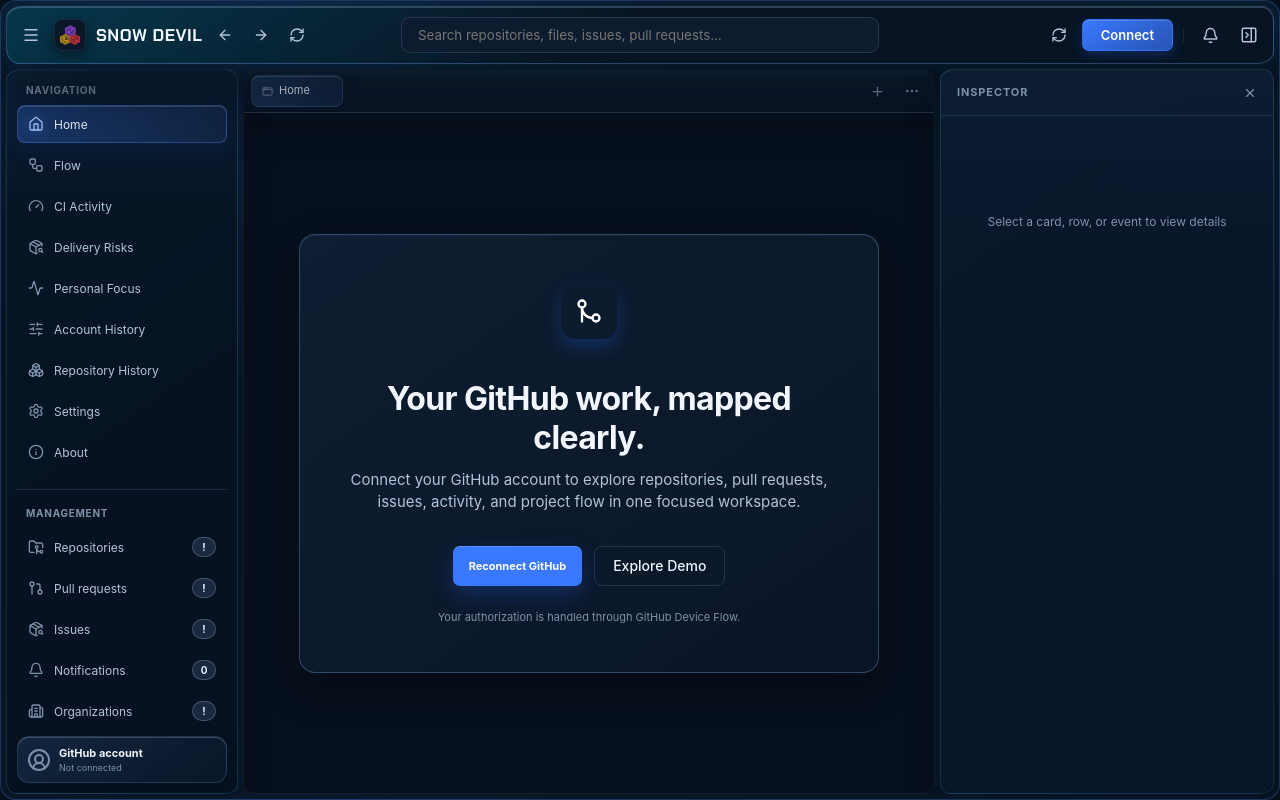
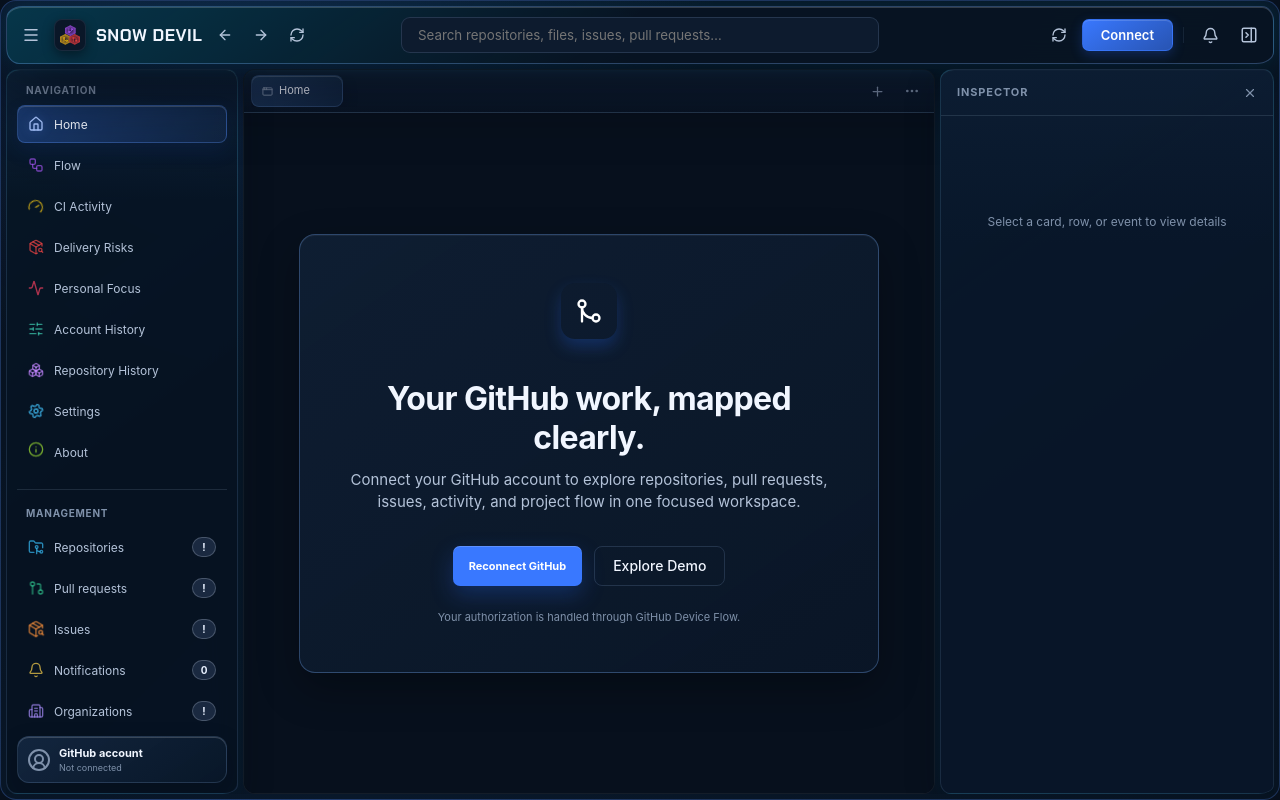
Before and after one commit to danyalahmed1995/Snow-Devil, a React (Vite) app: page / in a window 1280 px wide. Built offline with nearby package versions, Linux system fonts and the light colour scheme.

Commit message:
icon interaction

```diff
--- a/src/components/navigator/Navigator.css
+++ b/src/components/navigator/Navigator.css
@@ -8,11 +8,55 @@
 .navigator-group h4{margin:0 9px 9px;font-size:10px;letter-spacing:.075em}
 .nav-list li{margin:3px 0}
 .nav-item{min-height:38px;padding:0 10px;border-radius:var(--radius-standard);font-size:12px}
-.nav-item__label{gap:10px}.nav-item__label svg{width:16px;height:16px}
+.nav-item__label{gap:10px}
+.nav-item__label svg{
+  width:16px;
+  height:16px;
+  transition: transform 0.3s cubic-bezier(0.175, 0.885, 0.32, 1.275), color 0.2s;
+}
 .nav-item:hover{background:linear-gradient(90deg,rgba(79,134,241,.1),rgba(79,134,241,.035))}
+.nav-item:hover .nav-item__label svg {
+  transform: scale(1.2);
+  color: var(--text-primary);
+}
+.nav-item:active .nav-item__label svg {
+  transform: scale(0.95);
+}
 .nav-item.active{border-color:rgba(95,149,255,.32);background:linear-gradient(105deg,rgba(54,113,229,.34),rgba(48,91,171,.17));box-shadow:var(--inner-highlight),0 8px 20px rgba(18,67,163,.14)}
 .nav-item.active svg{color:#a8c5ff;filter:drop-shadow(0 0 5px rgba(83,142,255,.35))}
 .navigator .badge{min-width:24px;padding:3px 7px;font-size:10px}
 .navigator-account{margin:10px;padding:9px;border-radius:var(--radius-card);background:linear-gradient(145deg,rgba(28,52,84,.58),rgba(10,25,43,.74));box-shadow:var(--inner-highlight),0 10px 25px rgba(0,7,20,.22)}
 .navigator-account__identity img{width:34px;height:34px;border:1px solid var(--border-strong)}
 .navigator-account strong{font-size:11px}.navigator-account small{font-size:9px}.navigator-account__identity i{width:8px;height:8px;box-shadow:0 0 0 2px var(--surface-sidebar),0 0 8px rgba(75,209,111,.35)}
+
+/* Idle Animations & Colors */
+.nav-item:not(.active):not(:hover) .icon-home { animation: idle-float 4s ease-in-out infinite; color: rgba(96, 165, 250, 0.7); }
+.nav-item:not(.active):not(:hover) .icon-flow { animation: idle-pulse 3s infinite; color: rgba(168, 85, 247, 0.7); }
+.nav-item:not(.active):not(:hover) .icon-gauge { animation: idle-twitch 6s infinite; color: rgba(250, 204, 21, 0.7); }
+.nav-item:not(.active):not(:hover) .icon-activity { animation: idle-heartbeat 3s infinite; color: rgba(244, 63, 94, 0.7); }
+.nav-item:not(.active):not(:hover) .icon-bell { animation: idle-ring 8s infinite; color: rgba(252, 211, 77, 0.7); }
+.nav-item:not(.active):not(:hover) .icon-sliders { animation: idle-slide-color 6s cubic-bezier(0.4, 0, 0.2, 1) infinite; }
+.nav-item:not(.active):not(:hover) .icon-settings { animation: idle-spin-color 10s linear infinite; }
+.nav-item:not(.active):not(:hover) .icon-info { animation: idle-bounce 4s ease-in-out infinite; color: rgba(163, 230, 53, 0.7); }
+.nav-item:not(.active):not(:hover) .icon-pr { animation: idle-slide-right 5s infinite; color: rgba(52, 211, 153, 0.7); }
+.nav-item:not(.active):not(:hover) .icon-folder { animation: idle-wobble 6s infinite; color: rgba(56, 189, 248, 0.7); }
+.nav-item:not(.active):not(:hover) .icon-boxes { animation: idle-tilt 5s infinite; color: rgba(192, 132, 252, 0.7); }
+.nav-item:not(.active):not(:hover) .icon-issues { animation: idle-scale-pulse 4s infinite; color: rgba(251, 146, 60, 0.7); }
+.nav-item:not(.active):not(:hover) .icon-building { animation: idle-float 5s ease-in-out infinite; color: rgba(167, 139, 250, 0.7); }
+.nav-item:not(.active):not(:hover) .icon-package { animation: idle-shake 4s infinite; color: rgba(239, 68, 68, 0.7); }
+.nav-item:not(.active):not(:hover) .icon-chart { color: rgba(16, 185, 129, 0.7); }
+.nav-item:not(.active):not(:hover) .icon-user { color: rgba(148, 163, 184, 0.7); }
+
+@keyframes idle-float { 0%, 100% { transform: translateY(0); } 50% { transform: translateY(-2px); } }
+@keyframes idle-pulse { 0%, 100% { opacity: 1; } 50% { opacity: 0.6; } }
+@keyframes idle-twitch { 0%, 90%, 100% { transform: rotate(0deg); } 92% { transform: rotate(15deg); } 95% { transform: rotate(-5deg); } 98% { transform: rotate(5deg); } }
+@keyframes idle-heartbeat { 0%, 20%, 40%, 100% { transform: scale(1); } 10% { transform: scale(1.15); } 30% { transform: scale(1.1); } }
+@keyframes idle-ring { 0%, 90%, 100% { transform: rotate(0deg); } 92% { transform: rotate(15deg); } 94% { transform: rotate(-10deg); } 96% { transform: rotate(5deg); } 98% { transform: rotate(-5deg); } }
+@keyframes idle-spin-color { 0% { transform: rotate(0deg); color: rgba(148, 163, 184, 0.7); } 50% { color: rgba(56, 189, 248, 0.9); } 100% { transform: rotate(360deg); color: rgba(148, 163, 184, 0.7); } }
+@keyframes idle-slide-color { 0%, 100% { transform: translateX(0); color: rgba(45, 212, 191, 0.7); } 25% { transform: translateX(2px); color: rgba(56, 189, 248, 0.7); } 75% { transform: translateX(-2px); color: rgba(251, 146, 60, 0.7); } }
+@keyframes idle-shake { 0%, 90%, 100% { transform: translateX(0); } 92% { transform: translateX(-2px); } 94% { transform: translateX(2px); } 96% { transform: translateX(-2px); } 98% { transform: translateX(2px); } }
+@keyframes idle-bounce { 0%, 100% { transform: translateY(0); } 50% { transform: translateY(-3px); } }
+@keyframes idle-slide-right { 0%, 100% { transform: translateX(0); } 50% { transform: translateX(2px); } }
+@keyframes idle-wobble { 0%, 100% { transform: rotate(0deg); } 25% { transform: rotate(-4deg); } 75% { transform: rotate(4deg); } }
+@keyframes idle-tilt { 0%, 100% { transform: rotate(0deg); } 50% { transform: rotate(6deg); } }
+@keyframes idle-scale-pulse { 0%, 100% { transform: scale(1); } 50% { transform: scale(1.1); } }
--- a/src/components/navigator/Navigator.tsx
+++ b/src/components/navigator/Navigator.tsx
@@ -87,13 +87,13 @@
   };
 
   const icons: Record<string, React.ReactNode> = {
-    'native:home': <Home size={15} />, 'native:flow': <Workflow size={15} />, 'native:ci-health': <Gauge size={15} />,
-    'native:inventory': <PackageSearch size={15} />, 'native:flow-analytics': <ChartNoAxesCombined size={15} />,
-    'native:personal-focus': <Activity size={15} />, 'native:account-simulator': <SlidersHorizontal size={15} />,
-    'native:repository-simulator': <Boxes size={15} />, 'native:settings': <Settings size={15} />,
-    'github:profile': <CircleUserRound size={15} />, 'github:repositories': <FolderGit2 size={15} />,
-    'github:pull-requests': <GitPullRequest size={15} />, 'github:issues': <PackageSearch size={15} />,
-    'native:notifications': <Bell size={15} />, 'native:organizations': <Building2 size={15} />,
+    'native:home': <Home size={15} className="icon-home" />, 'native:flow': <Workflow size={15} className="icon-flow" />, 'native:ci-health': <Gauge size={15} className="icon-gauge" />,
+    'native:inventory': <PackageSearch size={15} className="icon-package" />, 'native:flow-analytics': <ChartNoAxesCombined size={15} className="icon-chart" />,
+    'native:personal-focus': <Activity size={15} className="icon-activity" />, 'native:account-simulator': <SlidersHorizontal size={15} className="icon-sliders" />,
+    'native:repository-simulator': <Boxes size={15} className="icon-boxes" />, 'native:settings': <Settings size={15} className="icon-settings" />,
+    'github:profile': <CircleUserRound size={15} className="icon-user" />, 'github:repositories': <FolderGit2 size={15} className="icon-folder" />,
+    'github:pull-requests': <GitPullRequest size={15} className="icon-pr" />, 'github:issues': <PackageSearch size={15} className="icon-issues" />,
+    'native:notifications': <Bell size={15} className="icon-bell" />, 'native:organizations': <Building2 size={15} className="icon-building" />,
   };
 
   const navigation = SIDEBAR_SHORTCUTS.filter(shortcut => shortcut.family === 'native' && !['native:notifications', 'native:organizations'].includes(shortcut.tabId));
@@ -115,7 +115,7 @@
       if (partialOrganizations) displayCount = `${counts.organizations ?? 0}+`;
       return <li key={shortcut.tabId}><button className={`nav-item ${isActive ? 'active' : ''}`} data-tooltip={unavailableOrganizations || partialOrganizations ? session.status === 'connected' ? session.account.organizations?.message : undefined : countKey ? countSemantics[countKey] : `${shortcut.label}\nOpen or activate this Snow Devil workspace.`} onClick={() => handleSelect(shortcut)} aria-current={isActive ? 'page' : undefined}><span className="nav-item__label">{icons[shortcut.tabId]}<span>{shortcut.label}</span></span>{displayCount !== null && <span className="badge">{displayCount}</span>}</button></li>;
     })}
-    {label === 'Navigation' && <li><button className="nav-item" onClick={() => setShowAbout(true)}><span className="nav-item__label"><Info size={15}/><span>About</span></span></button></li>}
+    {label === 'Navigation' && <li><button className="nav-item" onClick={() => setShowAbout(true)}><span className="nav-item__label"><Info size={15} className="icon-info" /><span>About</span></span></button></li>}
     </ul>
   </section>;
 
```
